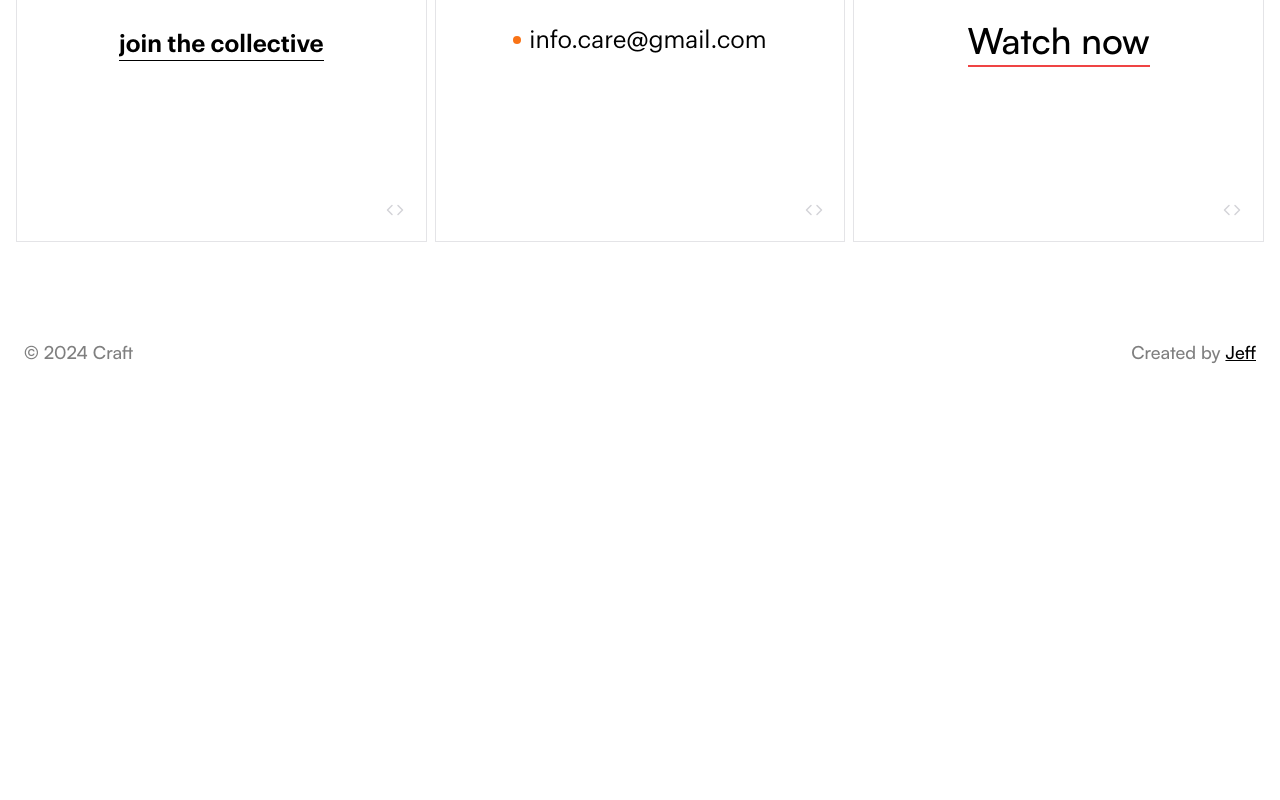
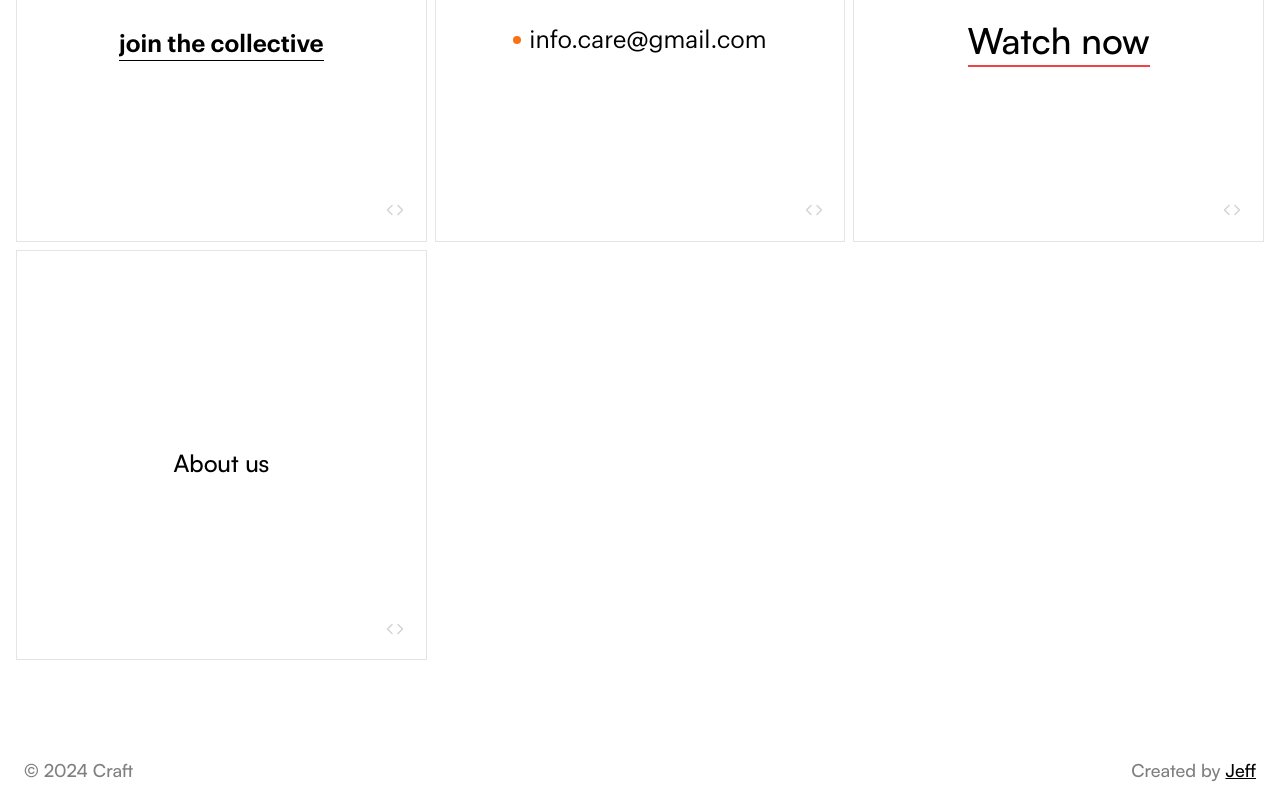
Before and after one commit to Jeff-Maina/craft, a Next.js app: page /elements/links in a window 1280 px wide. Shown: the part 1737-2537 px from the top of the page. Before the commit the page ends 2119 px from the top, so only its background shows below. Built offline with nearby package versions, Linux system fonts and the light colour scheme.

Commit message:
Add link component 013

```diff
--- /dev/null
+++ b/src/app/(pages)/elements/links/(examples)/link_013/codeblock.tsx
@@ -0,0 +1,8 @@
+const javascript: string = ``
+
+const typescript: string = ``;
+
+export const codeblock = {
+  javascript,
+  typescript,
+};
--- /dev/null
+++ b/src/app/(pages)/elements/links/(examples)/link_013/link_013.tsx
@@ -0,0 +1,46 @@
+"use client";
+
+import { FC, useEffect, useRef } from "react";
+import ElementLayout from "../../../ElementLayout";
+import { codeblock } from "./codeblock";
+import { gsap } from "gsap";
+
+const Link013: FC = () => {
+  const link = useRef(null);
+
+  useEffect(() => {
+    const xTo = gsap.quickTo(link.current, "x", {
+      duration: 1,
+      ease: "elastic.out(1,0.3)",
+    });
+    const yTo = gsap.quickTo(link.current, "y", {
+      duration: 1,
+      ease: "elastic.out(1,0.3)",
+    });
+
+    link.current.addEventListener("mousemove", (e) => {
+      const { clientX, clientY } = e;
+
+      const { top, height, left, width } = link.current.getBoundingClientRect();
+
+      const x = clientX - (left + width / 2);
+      const y = clientY - (top + height / 2);
+
+      xTo(x * 0.5);
+      yTo(y * 0.5);
+    });
+    link.current.addEventListener("mouseleave", (e) => {
+      xTo(0);
+      yTo(0);
+    });
+  }, []);
+  return (
+    <ElementLayout codeBlock={codeblock}>
+      <a ref={link} href="" className="lg:text-2xl">
+        About us
+      </a>
+    </ElementLayout>
+  );
+};
+
+export default Link013;
--- a/src/app/(pages)/elements/links/Linkslist.tsx
+++ b/src/app/(pages)/elements/links/Linkslist.tsx
@@ -10,6 +10,7 @@ import Link009 from "./(examples)/link_009/link_009";
 import Link010 from "./(examples)/link_010/link_010";
 import Link011 from "./(examples)/link_011/link_011";
 import Link012 from "./(examples)/link_012/link_012";
+import Link013 from "./(examples)/link_013/link_013";
 
 type LinkProps = JSX.Element;
 
@@ -26,4 +27,5 @@ export const Linklist: Array<LinkProps> = [
   <Link010 />,
   <Link011 />,
   <Link012 />,
+  <Link013 />,
 ];
```
